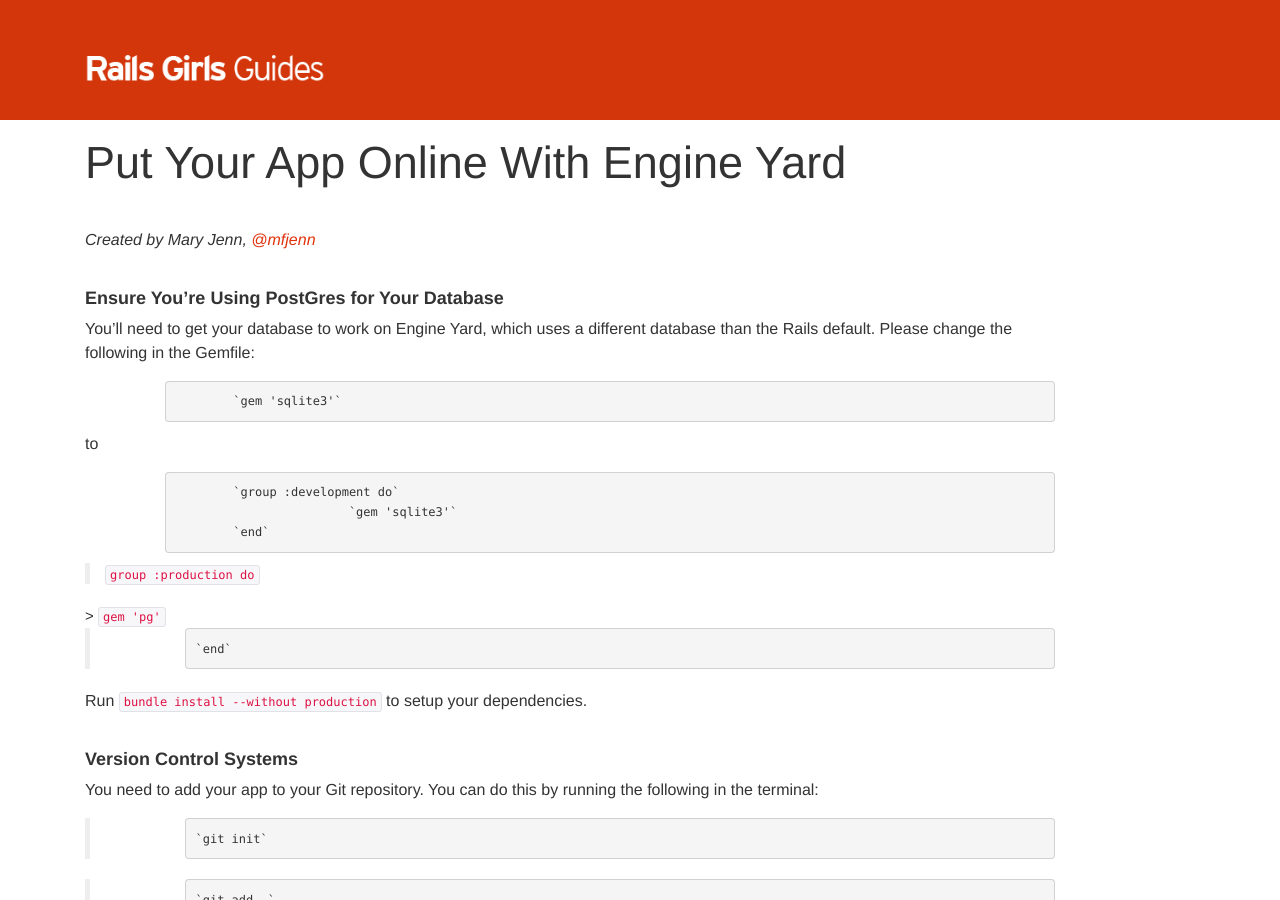
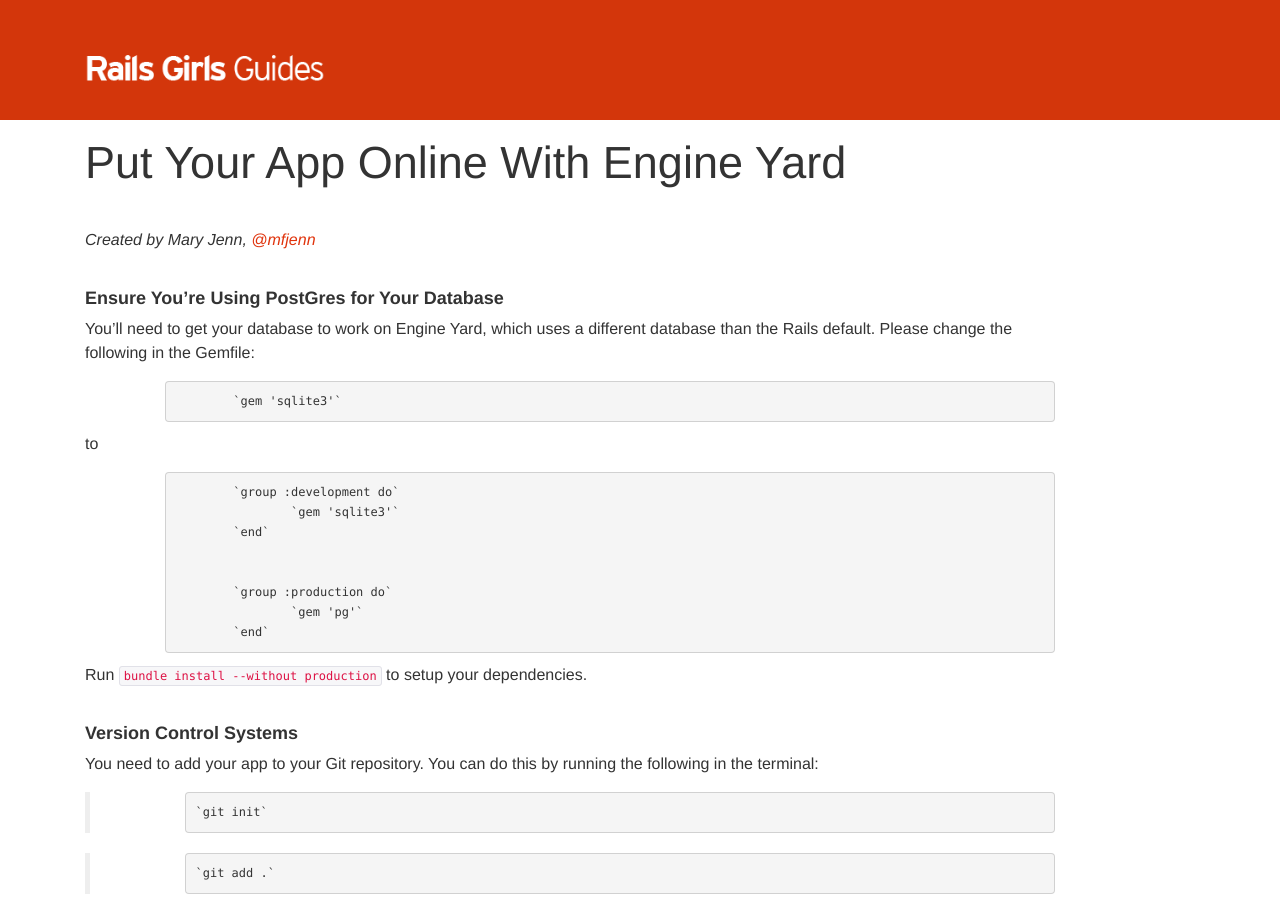
Before and after one commit to railsgirls/guides.railsgirls.com, a Jekyll site: the page built from _posts/2013-05-10-EYDeploy.markdown, in a window 1280 px wide and 900 px high. Built offline with Jekyll 4.4.1, drawn with Linux system fonts in a browser that asks for light colours; nearby versions of some CDN libraries; Markdown is read by kramdown in place of the engine named in the settings.

Commit message:
formatting change

```diff
--- a/_posts/2013-05-10-EYDeploy.markdown
+++ b/_posts/2013-05-10-EYDeploy.markdown
@@ -19,15 +19,13 @@
 to
 
 		`group :development do`
-				`gem 'sqlite3'`
+			`gem 'sqlite3'`
 		`end`
 
 
-> `group :production do`
-
-  	> 		`gem 'pg'`
-
-> 	`end`
+		`group :production do`
+			`gem 'pg'`
+		`end`
 
 
 
```
